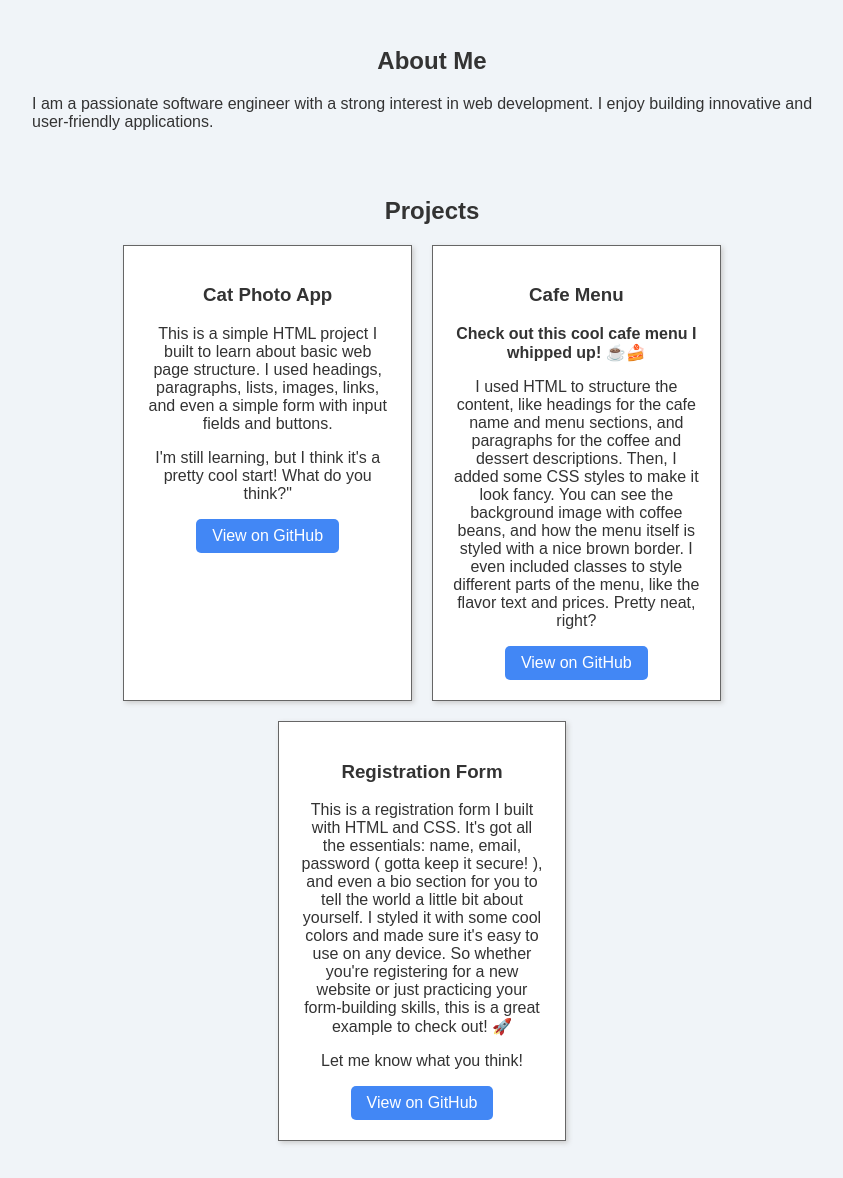
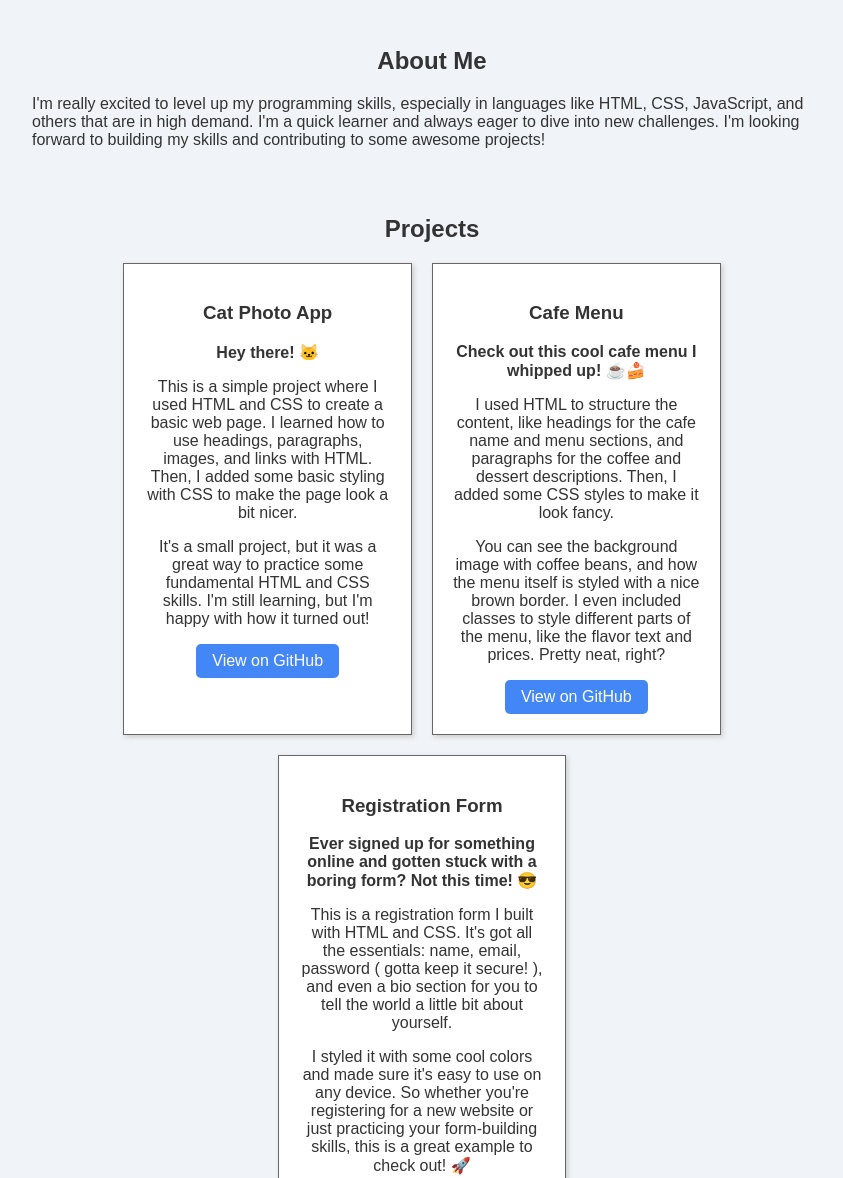
Before and after one commit to JK-mationg/ResponsiveWebDesign, a plain HTML site: page index.html in a window 1280 px wide. Shown: the part 101-1279 px from the top of the page, without its empty margins (208-1051 px from the left). Drawn offline with Linux system fonts and the light colour scheme.

Commit message:
Content updates (About Me, Project Descriptions)

```diff
--- a/index.html
+++ b/index.html
@@ -21,7 +21,7 @@
 
     <section id="about">
         <h2>About Me</h2>
-        <p>I am a passionate software engineer with a strong interest in web development. I enjoy building innovative and user-friendly applications.</p>
+        <p>I'm really excited to level up my programming skills, especially in languages like HTML, CSS, JavaScript, and others that are in high demand. I'm a quick learner and always eager to dive into new challenges. I'm looking forward to building my skills and contributing to some awesome projects!</p>
     </section>
 
     <section id="projects">
@@ -29,23 +29,27 @@
         <div class="project-container">
             <div class="project">
                 <h3>Cat Photo App</h3>
-                <p>This is a simple HTML project I built to learn about basic web page structure. I used headings, paragraphs, lists, images, links, and even a simple form with input fields and buttons.</p>
-                <p>I'm still learning, but I think it's a pretty cool start! What do you think?"</p>
+                <p><strong>Hey there! 🐱</strong></p>
+                <p>This is a simple project where I used HTML and CSS to create a basic web page. I learned how to use headings, paragraphs, images, and links with HTML. Then, I added some basic styling with CSS to make the page look a bit nicer.</p>
+                <p>It's a small project, but it was a great way to practice some fundamental HTML and CSS skills. I'm still learning, but I'm happy with how it turned out!</p>
                 <a href="https://github.com/JK-mationg/FreeCodeCamp/blob/main/1%20-%20Cat%20Photo%20App.html" target="_blank">View on GitHub</a>
             </div>
 
             <div class="project">
                 <h3>Cafe Menu</h3>
                 <p><strong>Check out this cool cafe menu I whipped up! ☕️🍰</strong></p>
-                <p>I used HTML to structure the content, like headings for the cafe name and menu sections, and paragraphs for the coffee and dessert descriptions. Then, I added some CSS styles to make it look fancy. You can see the background image with coffee beans, and how the menu itself is styled with a nice brown border. I even included classes to style different parts of the menu, like the flavor text and prices. Pretty neat, right?</p>
+                <p>I used HTML to structure the content, like headings for the cafe name and menu sections, and paragraphs for the coffee and dessert descriptions. Then, I added some CSS styles to make it look fancy.</p>
+                <p>You can see the background image with coffee beans, and how the menu itself is styled with a nice brown border. I even included classes to style different parts of the menu, like the flavor text and prices. Pretty neat, right?</p>
                 <a href="https://github.com/JK-mationg/FreeCodeCamp/blob/4e305390542f7d5b169bc98de6c3d5cfa244d1de/2%20-%20Cafe%20Menu.html" target="_blank">View on GitHub</a>
             </div>
 
             <div class="project">
                 <h3>Registration Form</h3>
-                <p>This is a registration form I built with HTML and CSS. It's got all the essentials: name, email, password ( gotta keep it secure! ), and even a bio section for you to tell the world a little bit about yourself. I styled it with some cool colors and made sure it's easy to use on any device. So whether you're registering for a new website or just practicing your form-building skills, this is a great example to check out! 🚀 </p>
+                <p><strong>Ever signed up for something online and gotten stuck with a boring form? Not this time! 😎</strong></p>
+                <p>This is a registration form I built with HTML and CSS. It's got all the essentials: name, email, password ( gotta keep it secure! ), and even a bio section for you to tell the world a little bit about yourself.</p>
+                <p>I styled it with some cool colors and made sure it's easy to use on any device. So whether you're registering for a new website or just practicing your form-building skills, this is a great example to check out! 🚀</p>
                 <p>Let me know what you think!</p>
-                <a href="https://github.com/yourusername/data-analysis" target="_blank">View on GitHub</a>
+                <a href="https://github.com/JK-mationg/FreeCodeCamp/blob/c29185ef6f2401d125881a8a409f7be3441dc3a5/4%20-%20Registration%20Form.html" target="_blank">View on GitHub</a>
             </div>
         </div>
     </section>
```
